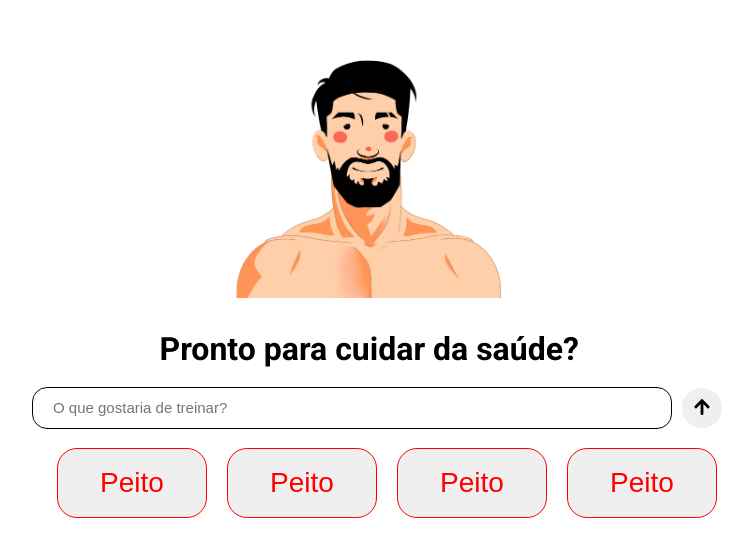
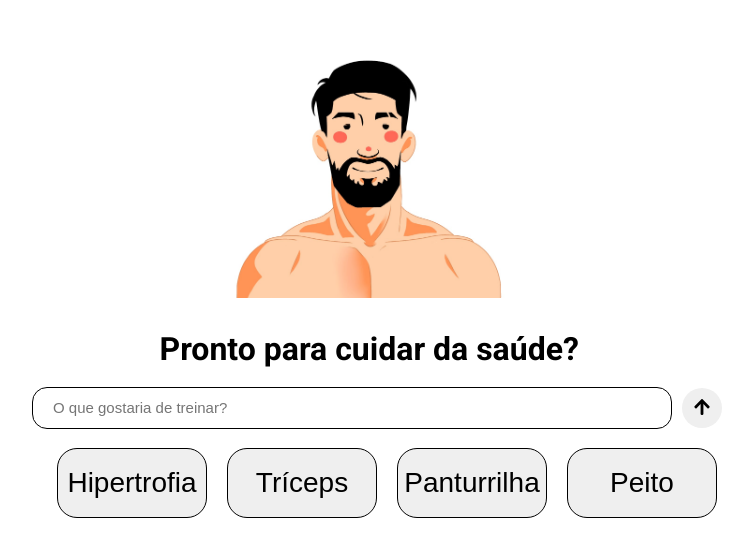
Before and after one commit to AlessandroSilvaS/Web-Personal, a React (Vite) app: page / in a window 1280 px wide. Shown: the part 143-700 px from the top of the page, without its empty margins (263-1016 px from the left). Built offline with nearby package versions, Linux system fonts and the light colour scheme.

Commit message:
Continuação dos sugestionsCard

```diff
--- a/src/components/CardChat.jsx
+++ b/src/components/CardChat.jsx
@@ -16,7 +16,6 @@ const CardChat = ({textOfCard, typeCard}) => {
     return(
         <div className="Box" style={cardStyle}>
             {textOfCard}
-            teste
         </div>
     )
 }
--- a/src/components/SugestionCards.jsx
+++ b/src/components/SugestionCards.jsx
@@ -1,8 +1,8 @@
-const SugestionCards = ({sugestion, color}) => {
+const SugestionCards = ({sugestion, color, buttonFunction}) => {
     const sugestionStyle = {
         minWidth: '150px',
         minHeight: '70px',
-        border: `1px solid ${color}`,
+        border: `1px solid #000`,
         borderRadius: '20px',
         display: 'flex',
         justifyContent: 'center',
@@ -14,9 +14,8 @@ const SugestionCards = ({sugestion, color}) => {
 
     return(
         <>
-            <button style={sugestionStyle}>{sugestion}</button>
+            <button style={sugestionStyle} onClick={buttonFunction}>{sugestion}</button>
         </>
     )
 }
-
 export default SugestionCards
--- /dev/null
+++ b/src/data/SugestionsData.json
@@ -0,0 +1,22 @@
+[
+    {
+        "Sugestion": "Peito",
+        "color": "red"
+    },
+    {
+        "Sugestion": "Tríceps",
+        "color": "red"
+    },
+    {
+        "Sugestion": "Funcional",
+        "color": "yellow"
+    },
+    {
+        "Sugestion": "Hipertrofia",
+        "color": "blue"
+    },
+    {
+        "Sugestion": "Panturrilha",
+        "color": "green"
+    }
+]
--- a/src/pages/Index.jsx
+++ b/src/pages/Index.jsx
@@ -3,6 +3,7 @@ import { Chat } from './Chat.jsx'
 import { Search } from '../components/Search.jsx'
 import SugestionCards from '../components/SugestionCards.jsx'
 import { useRef, useState } from 'react'
+import SugestionsData from '../data/SugestionsData.json'
 
 function Index() {
   const displayOfInitialChat = useRef(null)
@@ -20,11 +21,35 @@ function Index() {
     }
   }
 
+  function inputSugestionMensage(workout){
+    const promptWorkout = `Monte um treino para mim de ${workout}`
+    setFirstQuestion(promptWorkout)
+    displayOfInitialChat.current.style.display = 'none'
+    setDisplayOfChat(true)
+  }
+
   document.addEventListener('keydown', (e) => {
     if(e.key === 'Enter'){
       inputMensage()
     }
   })
+
+  const showSugestionsCards = () =>{
+    const sugestionsCardArray = []
+    const usedIndex = new Set()
+
+    while(sugestionsCardArray.length < 4) {
+      const indexNumber = Math.floor(Math.random() * SugestionsData.length)
+
+      if(!usedIndex.has(indexNumber)){
+
+        usedIndex.add(indexNumber)
+        sugestionsCardArray.push(<SugestionCards sugestion={SugestionsData[indexNumber].Sugestion} />)
+      }
+    }
+
+    return sugestionsCardArray
+  }
 
   return (
     <div className='box'>
@@ -35,10 +60,7 @@ function Index() {
         </div>
         <Search reference={inputInitialOfUser} placeholder={"O que gostaria de treinar?"} functionOfButton={inputMensage}/>
         <div className="boxs-of-sugestions" style={{display: 'flex', justifyContent: 'space-evenly', gap: '20px', width: '50%', margin: '0 auto', marginTop: '15px'}}>
-          <SugestionCards sugestion={'Peito'} color={'red'}/>
-          <SugestionCards sugestion={'Peito'} color={'red'}/>
-          <SugestionCards sugestion={'Peito'} color={'red'}/>
-          <SugestionCards sugestion={'Peito'} color={'red'}/>
+          {showSugestionsCards()}
         </div>
       </div>
       <Chat displayOfChat={displayOfChat} textOfFirstQuestion={firstQuestion}/>
```
Also changed, not shown: src/data/Sugestions.json (deleted, +0 -17 lines).
